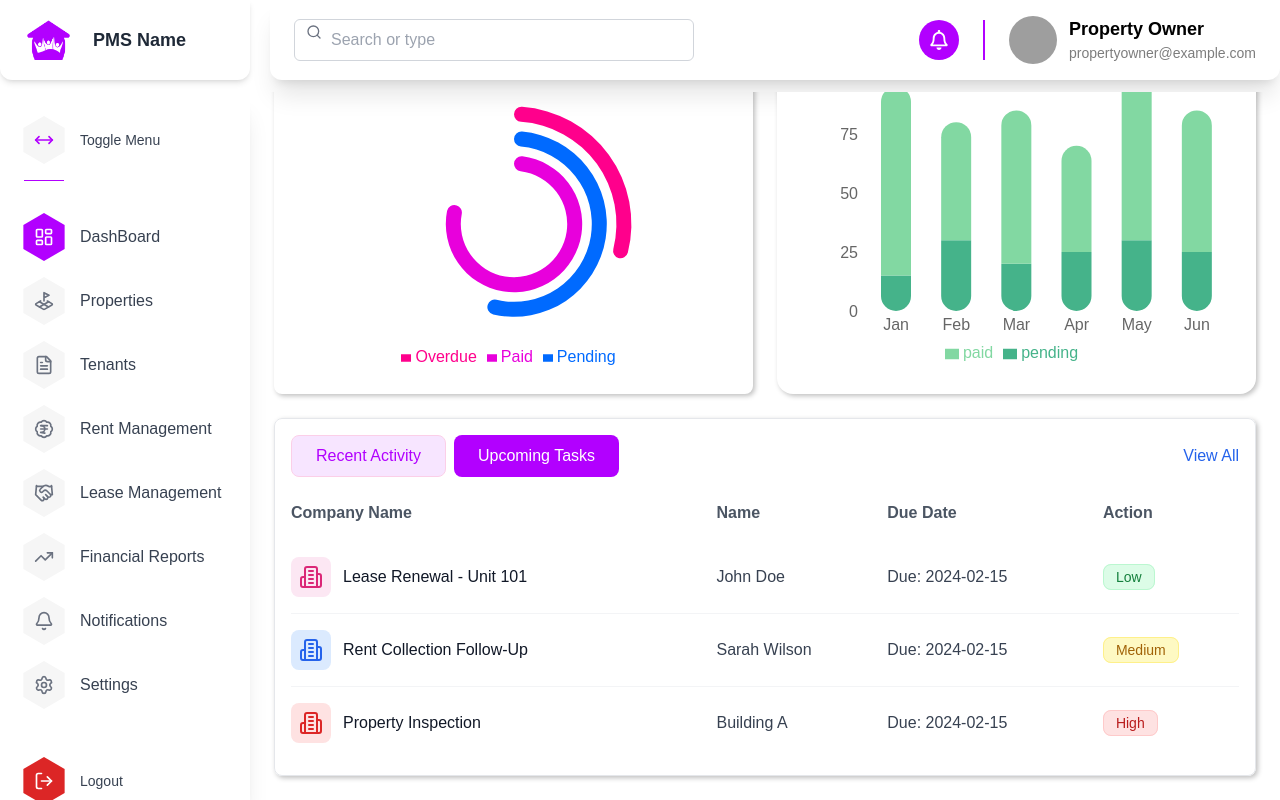
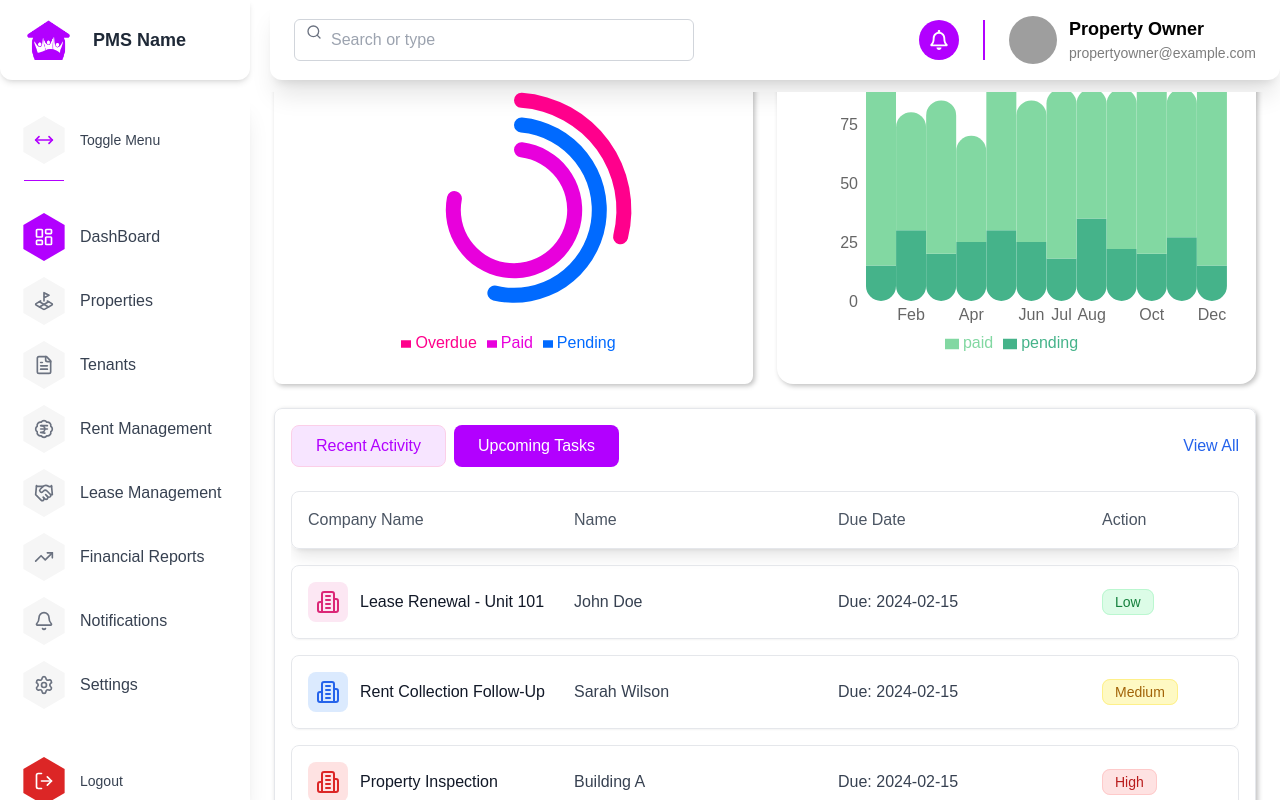
Before and after one commit to YOHO-TECHNOLOGIES-PVT-LTD/PropertyManagementSystem, a React (Vite) app: page / in a window 1280 px wide. Both pictures are taken after a click on the button "Upcoming Tasks". Built offline with nearby package versions, Linux system fonts and the light colour scheme; grey boxes are pictures that could not be loaded; a web font is replaced by a local one.

Commit message:
Change on dashboard

```diff
--- a/src/components/dashboard/Card2/Card2.tsx
+++ b/src/components/dashboard/Card2/Card2.tsx
@@ -21,7 +21,7 @@ const Card2: React.FC<Card2Props> = ({
 }) => {
   return (
     <div
-      className="bg-right bg-contain bg-no-repeat p-4 rounded-lg w-[417px] shadow-[2px_2px_5px_rgba(0,0,0,0.25)] h-[127px] flex flex-col justify-between"
+      className="bg-right bg-contain bg-no-repeat p-4 rounded-lg  h-[127px] shadow-[2px_2px_5px_rgba(0,0,0,0.25)]  flex flex-col justify-between"
       style={{ backgroundImage: `url(${bgImage})` }}
     >
       <div className="flex justify-between items-center">
--- a/src/components/dashboard/MonthlyRevenue/BarCharts/Barcharts.tsx
+++ b/src/components/dashboard/MonthlyRevenue/BarCharts/Barcharts.tsx
@@ -1,6 +1,6 @@
 import React from "react";
 import { Building2 } from "lucide-react";
-import { BarChart, Bar, XAxis, YAxis, Tooltip, ResponsiveContainer } from "recharts";
+import { BarChart, Bar, XAxis, YAxis, Tooltip, ResponsiveContainer, Legend } from "recharts";
 
 interface DataPoint {
   year: string;
@@ -27,13 +27,16 @@ const MonthlyRevenueTrendBar: React.FC<{ data: DataPoint[] }> = ({ data }) => {
           </defs>
 
           {/* Hide ticks, keep baseline */}
-          <XAxis dataKey="year"tick={true} axisLine={false} tickLine={false} />
-          <YAxis tick={true} axisLine={false} tickLine={false} tickFormatter={(value) => `${value / 1000}K`}/>
+          <XAxis dataKey="year" tick={true} axisLine={false} tickLine={false} />
+          <YAxis tick={true} axisLine={false} tickLine={false} tickFormatter={(value) => `${value / 1000}K`} />
 
           <Tooltip formatter={(value) => `₹${value.toLocaleString()}`} />
 
-          <Bar dataKey="revenue" fill="url(#diagonalStripes)" radius={[10, 10, 0, 0]} />
-          <Bar dataKey="netIncome" fill="#B200FF" radius={[10, 10, 0, 0]} />
+          <Bar dataKey="revenue" fill="url(#diagonalStripes)" radius={[10, 10, 0, 0]} name="Revenue" />
+          <Bar dataKey="netIncome" fill="#B200FF" radius={[10, 10, 0, 0]} name="Net Income" />
+
+          {/* Legend added here */}
+          <Legend verticalAlign="bottom" height={36} />
         </BarChart>
       </ResponsiveContainer>
     </div>
--- a/src/components/dashboard/MonthlyRevenue/Linecharts/Linecharts.tsx
+++ b/src/components/dashboard/MonthlyRevenue/Linecharts/Linecharts.tsx
@@ -20,7 +20,7 @@ const MonthlyRevenueTrendLine: React.FC<{ data: DataPoint[] }> = ({ data }) => {
   const CustomTooltip = ({ active, payload }: any) => {
     if (active && payload && payload.length) {
       return (
-        <div className="bg-black text-white px-3 py-1.5 rounded-lg shadow-[2px_2px_5px_rgba(0,0,0,0.25)] text-sm font-medium">
+        <div className="bg-black text-white px-3 py-1.5 rounded-lg  text-sm font-medium">
           <p>${(payload[0].value / 1000).toFixed(1)}k</p>
         </div>
       );
@@ -29,7 +29,7 @@ const MonthlyRevenueTrendLine: React.FC<{ data: DataPoint[] }> = ({ data }) => {
   };
 
   return (
-    <div className="p-3 rounded-2xl shadow-lg w-full">
+    <div className="p-3 rounded-2xl shadow-[2px_2px_5px_rgba(0,0,0,0.25)] w-full">
       {/* Header */}
       <div className="flex items-center gap-3 ">
         <div className="h-10 w-10 flex items-center justify-center rounded-full bg-blue-100 shadow-sm">
--- a/src/components/dashboard/PaymentCharts/RadicalChart.tsx
+++ b/src/components/dashboard/PaymentCharts/RadicalChart.tsx
@@ -17,9 +17,13 @@ const RadialChart: React.FC<RadialChartProps> = ({ data }) => {
   return (
     <div className="w-full flex flex-col rounded-lg shadow-[2px_2px_5px_rgba(0,0,0,0.25)] p-4 justify-center bg-transparent">
       {/* Title Row */}
-      <div className="flex items-center gap-3 mb-6 justify-start">
-        <Building2 className="text-cyan-500" size={24} />
-        <h2 className="text-lg font-semibold">Payment Status Distribution</h2>
+      <div className="flex items-center gap-3 mb-4">
+        <div className="h-10 w-10 flex items-center justify-center rounded-full bg-[#289A9A26]/15 shadow-lg">
+          <div className="text-[#289A9A]">
+            <Building2 />
+          </div>
+        </div>
+        <h2 className="font-semibold text-lg">Payment Status Distribution</h2>
       </div>
 
       {/* Chart */}
--- a/src/components/dashboard/PropertyType/PieCharts.tsx
+++ b/src/components/dashboard/PropertyType/PieCharts.tsx
@@ -101,7 +101,7 @@ const PropertyTypesDistribution: React.FC<PropertyTypesDistributionProps> = ({ d
   return (
     <div className="bg-white rounded-2xl shadow-[2px_2px_5px_rgba(0,0,0,0.25)]   p-4 w-full h-80 flex flex-col">
       <div className="flex items-center gap-3 mb-6">
-        <div className="h-10 w-10 flex items-center justify-center rounded-full bg-[#3A32D326]/15 shadow-lg">
+        <div className="h-10 w-10 flex items-center justify-center rounded-full bg-[#FF7B0026]/15 shadow-lg">
           <div className="text-[#FF7B00]"><Building2 /></div>
         </div>
         <h3 className="text-lg font-semibold text-gray-900">Property Types Distribution</h3>
--- a/src/components/dashboard/RecentActivity&task/Activity&task.tsx
+++ b/src/components/dashboard/RecentActivity&task/Activity&task.tsx
@@ -27,7 +27,10 @@ interface ActivityTabsProps {
   taskData: TaskItem[];
 }
 
-export default function ActivityTabs({ activityData, taskData }: ActivityTabsProps) {
+export default function ActivityTabs({
+  activityData,
+  taskData,
+}: ActivityTabsProps) {
   const [activeTab, setActiveTab] = useState<"activity" | "tasks">("activity");
 
   const getStatusBadgeStyles = (status: string) => {
@@ -97,10 +100,13 @@ export default function ActivityTabs({ activityData, taskData }: ActivityTabsPro
             Upcoming Tasks
           </button>
         </div>
-        <button className="text-blue-600 font-medium hover:text-blue-700">View All</button>
+        <button className="text-blue-600 font-medium hover:text-blue-700">
+          View All
+        </button>
       </div>
 
       {/* Conditional Render */}
+      <div className="h-[400px] overflow-y-auto no-scrollbar">
         {activeTab === "activity" ? (
           <ActivityList
             data={activityData}
@@ -115,5 +121,6 @@ export default function ActivityTabs({ activityData, taskData }: ActivityTabsPro
           />
         )}
       </div>
+    </div>
   );
 }
--- a/src/components/dashboard/RecentActivity&task/ActivityList.tsx
+++ b/src/components/dashboard/RecentActivity&task/ActivityList.tsx
@@ -19,42 +19,45 @@ interface ActivityListProps {
 
 export default function ActivityList({ data, getIconStyles, getStatusBadgeStyles }: ActivityListProps) {
   return (
-    <div className="overflow-x-auto">
-      <table className="w-full">
-        <thead>
-          <tr className="text-left text-gray-600 font-medium">
-            <th className="pb-4">Company Name</th>
-            <th className="pb-4">Name</th>
-            <th className="pb-4">Unit</th>
-            <th className="pb-4">Time</th>
-            <th className="pb-4">Amount</th>
-            <th className="pb-4">Action</th>
-          </tr>
-        </thead>
-        <tbody>
-          {data.map((item, index) => (
-            <tr key={item.id} className={index > 0 ? "border-t border-gray-100" : ""}>
-              <td className="py-4">
+    <div>
+      {/* Headers */}
+      <div className="hidden md:grid grid-cols-[250px_1fr_1fr_1fr_1fr_120px] gap-4 text-gray-600 font-medium mb-4 border shadow-lg p-4 rounded-lg">
+        <div>Company Name</div>
+        <div>Name</div>
+        <div>Unit</div>
+        <div>Time</div>
+        <div>Amount</div>
+        <div>Action</div>
+      </div>
+
+      {/* Cards */}
+      <div className="flex flex-col gap-4">
+        {data.map((item) => (
+          <div
+            key={item.id}
+            className="grid grid-cols-[250px_1fr_1fr_1fr_1fr_120px] gap-4 p-4 border rounded-lg shadow-sm hover:shadow-md transition items-center"
+          >
+            {/* Company + icon */}
             <div className="flex items-center gap-3">
               <div className={`w-10 h-10 rounded-lg flex items-center justify-center ${getIconStyles(item.icon)}`}>
                 <Building2 />
               </div>
               <span className="font-medium text-gray-900">{item.companyName}</span>
             </div>
-              </td>
-              <td className="py-4 text-gray-700">{item.name}</td>
-              <td className="py-4 text-gray-700">{item.unit}</td>
-              <td className="py-4 text-gray-700">{item.time}</td>
-              <td className="py-4 text-gray-900 font-medium">{item.amount || "-"}</td>
-              <td className="py-4">
+
+            <div className="text-gray-700">{item.name}</div>
+            <div className="text-gray-700">{item.unit}</div>
+            <div className="text-gray-700">{item.time}</div>
+            <div className="text-gray-900 font-medium">{item.amount || "-"}</div>
+
+            <div>
               <span className={`px-3 py-1 rounded-lg text-sm font-medium ${getStatusBadgeStyles(item.status)}`}>
                 {item.status}
               </span>
-              </td>
-            </tr>
+            </div>
+          </div>
         ))}
-        </tbody>
-      </table>
+      </div>
     </div>
   );
 }
--- a/src/components/dashboard/RecentActivity&task/TaskList.tsx
+++ b/src/components/dashboard/RecentActivity&task/TaskList.tsx
@@ -17,38 +17,41 @@ interface TaskListProps {
 
 export default function TaskList({ data, getIconStyles, getPriorityBadgeStyles }: TaskListProps) {
   return (
-    <div className="overflow-x-auto">
-      <table className="w-full">
-        <thead>
-          <tr className="text-left text-gray-600 font-medium">
-            <th className="pb-4">Company Name</th>
-            <th className="pb-4">Name</th>
-            <th className="pb-4">Due Date</th>
-            <th className="pb-4">Action</th>
-          </tr>
-        </thead>
-        <tbody>
-          {data.map((item, index) => (
-            <tr key={item.id} className={index > 0 ? "border-t border-gray-100" : ""}>
-              <td className="py-4">
+    <div>
+      {/* Headers */}
+      <div className="hidden md:grid grid-cols-[250px_1fr_1fr_120px] gap-4 text-gray-600 font-medium mb-4 border shadow-lg p-4 rounded-lg">
+        <div>Company Name</div>
+        <div>Name</div>
+        <div>Due Date</div>
+        <div>Action</div>
+      </div>
+
+      {/* Cards */}
+      <div className="flex flex-col gap-4">
+        {data.map((item) => (
+          <div
+            key={item.id}
+            className="grid grid-cols-[250px_1fr_1fr_120px] gap-4 p-4 border rounded-lg shadow-sm hover:shadow-md transition items-center"
+          >
+            {/* Company + icon */}
             <div className="flex items-center gap-3">
               <div className={`w-10 h-10 rounded-lg flex items-center justify-center ${getIconStyles(item.icon)}`}>
                 <Building2 />
               </div>
               <span className="font-medium text-gray-900">{item.companyName}</span>
             </div>
-              </td>
-              <td className="py-4 text-gray-700">{item.name}</td>
-              <td className="py-4 text-gray-700">{item.dueDate}</td>
-              <td className="py-4">
+
+            <div className="text-gray-700">{item.name}</div>
+            <div className="text-gray-700">{item.dueDate}</div>
+
+            <div>
               <span className={`px-3 py-1 rounded-lg text-sm font-medium ${getPriorityBadgeStyles(item.priority)}`}>
                 {item.priority}
               </span>
-              </td>
-            </tr>
+            </div>
+          </div>
         ))}
-        </tbody>
-      </table>
+      </div>
     </div>
   );
 }
--- a/src/components/dashboard/RentChart/Tooltip.tsx
+++ b/src/components/dashboard/RentChart/Tooltip.tsx
@@ -18,9 +18,13 @@ const RentCollectionRate: React.FC<RentCollectionRateProps> = ({ data }) => {
   return (
     <div className="bg-white rounded-2xl shadow-[2px_2px_5px_rgba(0,0,0,0.25)] p-6">
       <div className="flex items-center gap-3 mb-4">
-        <Building2 className="text-cyan-500" size={24} />
-        <h2 className="text-lg font-semibold">Rent Collection Rate</h2>
-      </div>
+              <div className="h-10 w-10 flex items-center justify-center rounded-full bg-[#289A9A26]/15 shadow-lg">
+                <div className="text-[#289A9A]">
+                  <Building2 />
+                </div>
+              </div>
+              <h2 className="font-semibold text-lg">Rent Collection Rate</h2>
+            </div>
       <ResponsiveContainer width="100%" height={300}>
         <BarChart data={data} barSize={30}>
           <XAxis dataKey="month" axisLine={false} tickLine={false} />
--- a/src/pages/dashboard/DashBoard.tsx
+++ b/src/pages/dashboard/DashBoard.tsx
@@ -57,18 +57,17 @@ const occupancyData = [
   { month: "Dec", rate: 65 },
 ];
 const samplePieData = [
-
   { name: "Commercial", value: 25, color: "#06B6D4" },
   { name: "Land", value: 25, color: "#EC4899" },
   { name: "Villas", value: 10, color: "#EF4444" },
   { name: "Houses", value: 5, color: "#8B5CF6" },
-    { name: "Apartment", value: 60, color: "#FACC15" },
+  { name: "Apartment", value: 60, color: "#FACC15" },
 ];
 
 const chartData = [
-  { name: "Paid", value: 80, fill: "#E800DC" ,count: 64},
-  { name: "Pending", value: 55, fill: "#006AFF",count: 17 },
-  { name: "Overdue", value: 30, fill: "#FF008C",count: 4 },
+  { name: "Paid", value: 80, fill: "#E800DC", count: 64 },
+  { name: "Pending", value: 55, fill: "#006AFF", count: 17 },
+  { name: "Overdue", value: 30, fill: "#FF008C", count: 4 },
 ];
 
 const rentCollectionData = [
@@ -78,7 +77,14 @@ const rentCollectionData = [
   { month: "Apr", paid: 45, pending: 25 },
   { month: "May", paid: 70, pending: 30 },
   { month: "Jun", paid: 60, pending: 25 },
+  { month: "Jul", paid: 72, pending: 18 },
+  { month: "Aug", paid: 55, pending: 35 },
+  { month: "Sept", paid: 68, pending: 22 },
+  { month: "Oct", paid: 75, pending: 20 },
+  { month: "Nov", paid: 63, pending: 27 },
+  { month: "Dec", paid: 80, pending: 15 },
 ];
+
 
 const sampleActivityData = [
   {
@@ -244,7 +250,7 @@ const DashBoard = () => {
       </div>
 
       {/* Charts Section-1 */}
-      <div className="grid grid-cols-1 md:grid-cols-2 gap-4 ">
+      <div className="grid grid-cols-1 md:grid-cols-2 gap-6 ">
         <div className="">
           <MonthlyRevenueTrendLine data={lineData} />
         </div>
@@ -254,7 +260,7 @@ const DashBoard = () => {
       </div>
 
       {/* Chaers Section-2 */}
-      <div className="grid grid-cols-1 md:grid-cols-2 gap-4">
+      <div className="grid grid-cols-1 md:grid-cols-2 gap-6">
         <OccupancyRateTrend data={occupancyData} />
         <PropertyTypesDistribution data={samplePieData} />
       </div>
```
Lines whose indentation alone changed are shown as unchanged.
